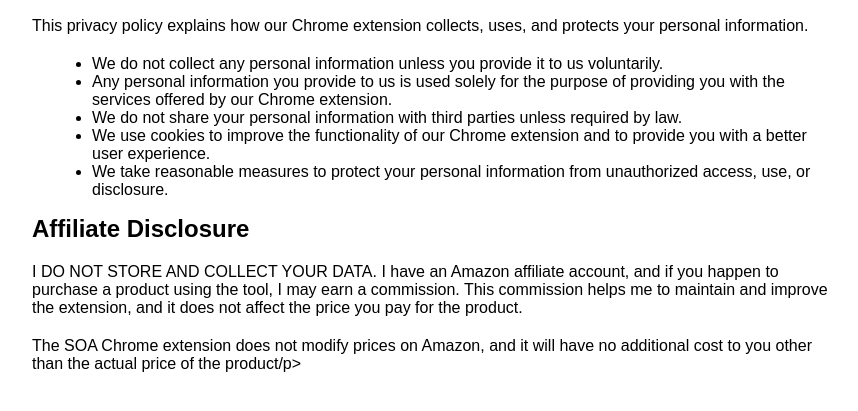
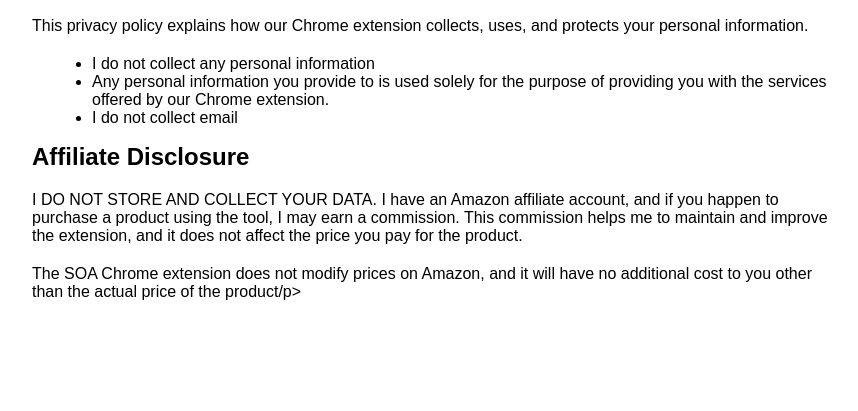
Before and after one commit to koribot/soa-privacy-policy, a plain HTML site: page index.html in a window 1280 px wide. Shown: the part 67-478 px from the top of the page, without its empty margins (208-1066 px from the left). Drawn offline with Linux system fonts and the light colour scheme.

Commit message:
Update index.html

```diff
--- a/index.html
+++ b/index.html
@@ -27,11 +27,10 @@ margin-bottom: 20px;
 <p>This privacy policy explains how our Chrome extension collects, uses, and protects your personal information.</p>
 
 <ul>
-<li>We do not collect any personal information unless you provide it to us voluntarily.</li>
-<li>Any personal information you provide to us is used solely for the purpose of providing you with the services offered by our Chrome extension.</li>
-<li>We do not share your personal information with third parties unless required by law.</li>
-<li>We use cookies to improve the functionality of our Chrome extension and to provide you with a better user experience.</li>
-<li>We take reasonable measures to protect your personal information from unauthorized access, use, or disclosure.</li>
+<li>I do not collect any personal information</li>
+<li>Any personal information you provide to is used solely for the purpose of providing you with the services offered by our Chrome extension.</li>
+<li>I do not collect email</li>
+
 </ul>
 
 <h1>Affiliate Disclosure</h1><p>I DO NOT STORE AND COLLECT YOUR DATA. I have an Amazon affiliate account, and if you happen to purchase a product using the tool, I may earn a commission. This commission helps me to maintain and improve the extension, and it does not affect the price you pay for the product.</p> <p>The SOA Chrome extension does not modify prices on Amazon, and it will have no additional cost to you other than the actual price of the product/p>
```
